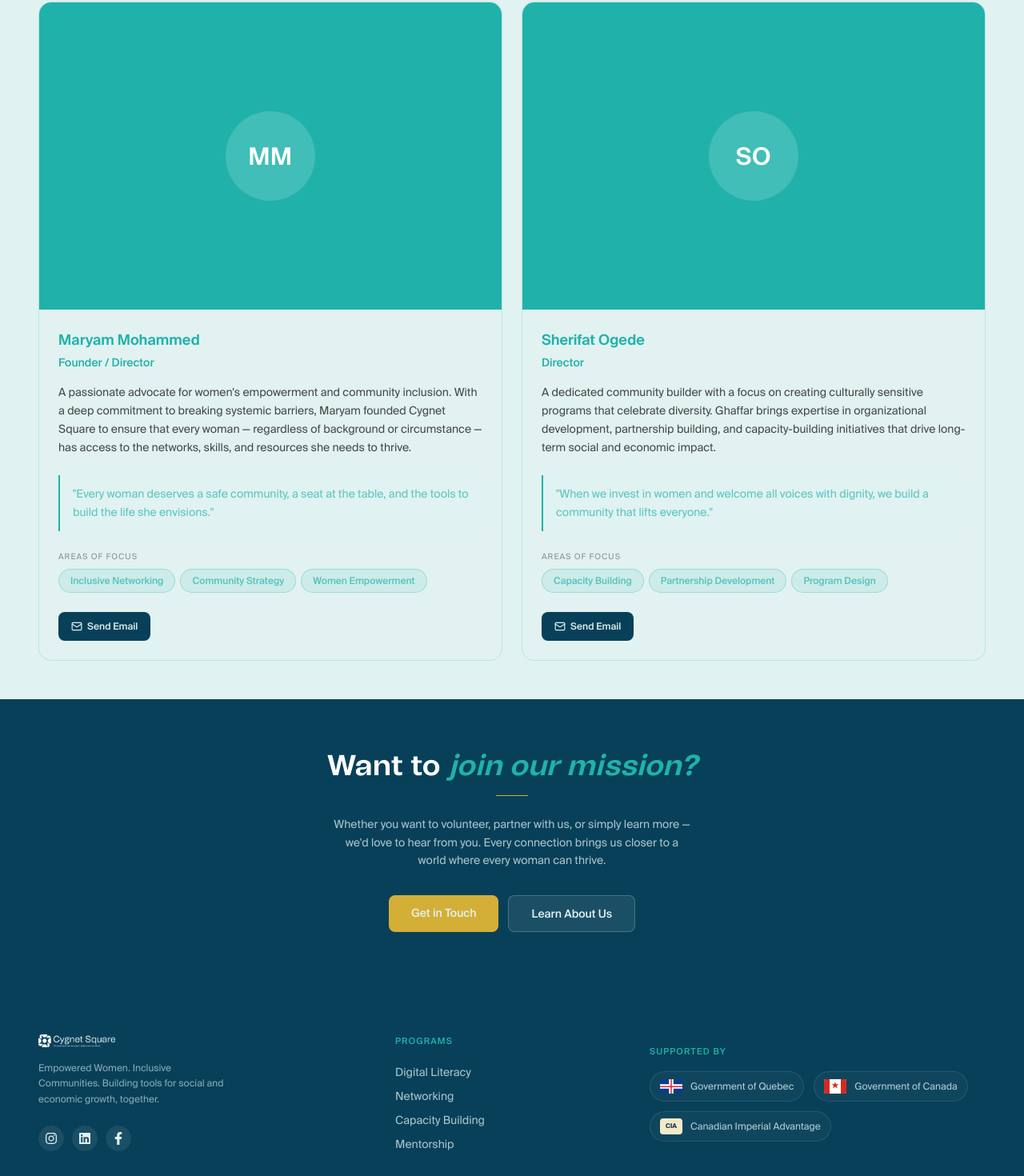
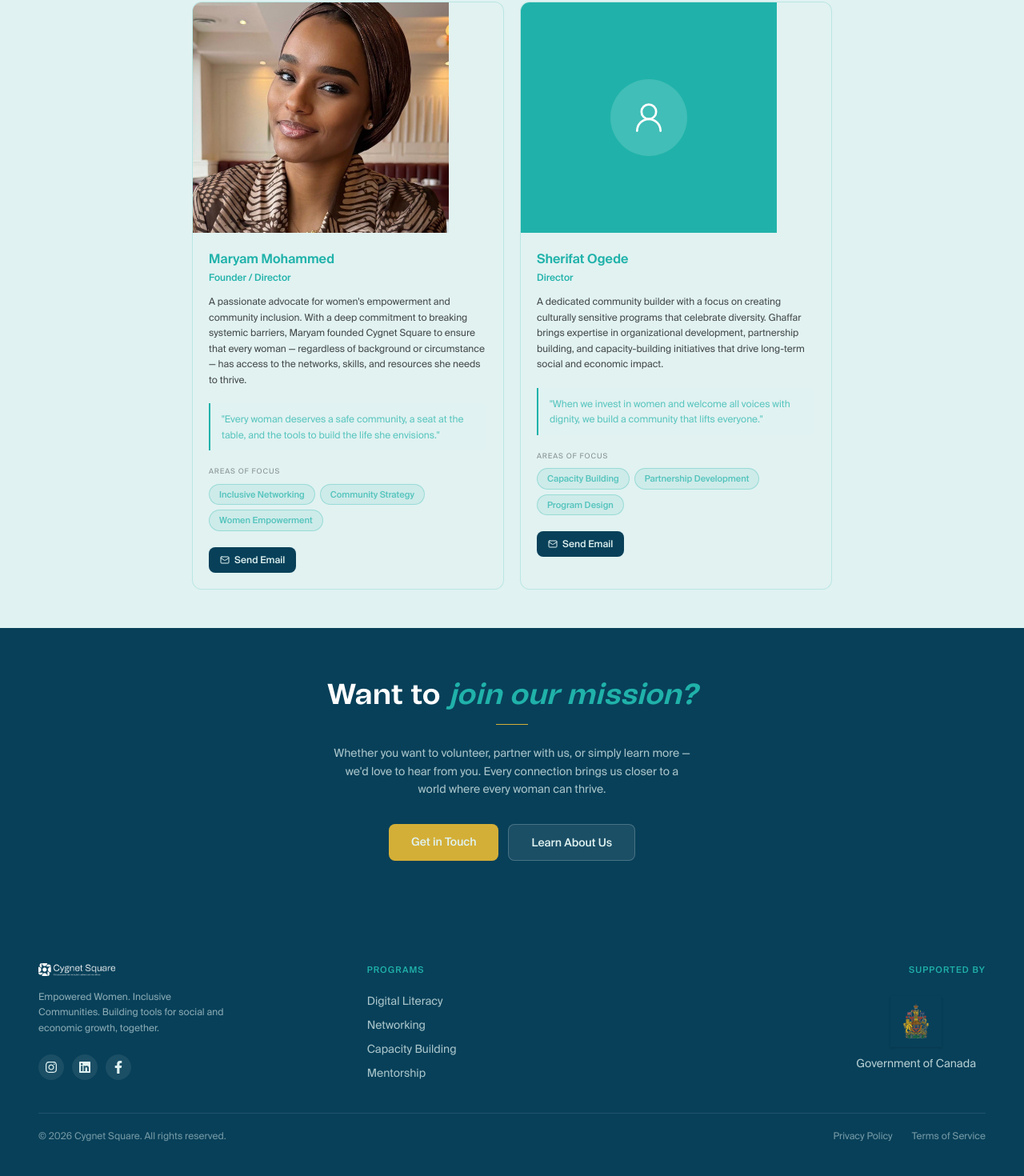
Before and after one commit to Cr4N31/cygnet-square, a React (Vite) app in the folder cygnet_square/: page /team in a window 1280 px wide. Shown: the part 460-1930 px from the top of the page at 80% size. Built offline with nearby package versions, Linux system fonts and the light colour scheme.

Commit message:
Refactor code structure for improved readability and maintainability

```diff
--- a/cygnet_square/src/components/About/WhyWeStarted.jsx
+++ b/cygnet_square/src/components/About/WhyWeStarted.jsx
@@ -1,6 +1,6 @@
 const stats = [
   { value: "2024", label: "Founded", accent: true },
-  { value: "150+", label: "Women supported", accent: false },
+  { value: "100+", label: "Women supported", accent: false },
   { value: "3", label: "Core pillars", accent: false },
   { value: "∞", label: "Connections made", accent: true },
 ];
--- a/cygnet_square/src/components/Home/Contact.jsx
+++ b/cygnet_square/src/components/Home/Contact.jsx
@@ -75,7 +75,7 @@ function Contact() {
                 Visit Us
               </p>
               <p className="text-sm text-base leading-relaxed">
-                Suite 4, 6970 avenue de Monts Montreal, Quebec
+                Montreal, Quebec
               </p>
             </div>
           </div>
--- a/cygnet_square/src/components/Home/Support.jsx
+++ b/cygnet_square/src/components/Home/Support.jsx
@@ -77,7 +77,7 @@ function Support() {
             <div className="w-2 h-2 rounded-full bg-accent" />
             <div>
               <p className="text-sm font-medium text-base-dark leading-tight">
-                Supporting 150+ women
+                Supporting 100+ women
               </p>
               <p className="text-[10px] text-base-mid tracking-wide mt-0.5">
                 Across communities
--- a/cygnet_square/src/components/Team/TeamSection.jsx
+++ b/cygnet_square/src/components/Team/TeamSection.jsx
@@ -1,9 +1,12 @@
-import { Heart, Mail } from "lucide-react";
+import { Heart, Mail, UserRound } from "lucide-react";
+
+import femaleimg from "../../../public/assets/userImgs/Maryam.jpeg";
 
 const team = [
   {
     name: "Maryam Mohammed",
     role: "Founder / Director",
+    img: femaleimg,
     bio: "A passionate advocate for women's empowerment and community inclusion. With a deep commitment to breaking systemic barriers, Maryam founded Cygnet Square to ensure that every woman — regardless of background or circumstance — has access to the networks, skills, and resources she needs to thrive.",
     quote:
       '"Every woman deserves a safe community, a seat at the table, and the tools to build the life she envisions."',
@@ -12,6 +15,7 @@ const team = [
   {
     name: "Sherifat Ogede",
     role: "Director",
+    img: null,
     bio: "A dedicated community builder with a focus on creating culturally sensitive programs that celebrate diversity. Ghaffar brings expertise in organizational development, partnership building, and capacity-building initiatives that drive long-term social and economic impact.",
     quote:
       '"When we invest in women and welcome all voices with dignity, we build a community that lifts everyone."',
@@ -19,25 +23,17 @@ const team = [
   },
 ];
 
-// Deterministic initials, e.g. "Maryam Mohammed" -> "MM"
-function getInitials(fullName) {
-  return fullName
-    .split(" ")
-    .filter(Boolean)
-    .slice(0, 2)
-    .map((part) => part[0].toUpperCase())
-    .join("");
-}
-
 function TeamSection() {
   return (
     <section
       className="bg-mist px-6 sm:px-10 lg:px-12 pt-16 pb-12"
       data-aos="fade-up"
     >
+      {/* Header */}
       <div className="text-center max-w-xl mx-auto mb-12">
         <span className="text-[11px] tracking-widest uppercase text-accent font-medium border border-accent px-3.5 py-1.5 rounded-full inline-flex items-center gap-1.5 mb-5">
-          <Heart className="w-3.5 h-3.5" /> Our Leadership
+          <Heart className="w-3.5 h-3.5" />
+          Our Leadership
         </span>
 
         <h2 className="text-4xl font-semibold text-accent leading-snug tracking-tight mb-5">
@@ -54,51 +50,68 @@ function TeamSection() {
         </p>
       </div>
 
-      <div className="grid grid-cols-1 md:grid-cols-2 gap-6">
-        {team.map(({ name, role, bio, quote, tags }) => (
+      {/* Team */}
+      <div className="grid w-[100vh] grid-cols-1 md:grid-cols-2 gap-5 max-w-5xl mx-auto">
+        {team.map(({ name, role, img, bio, quote, tags }) => (
           <div
             key={name}
-            className="overflow-hidden rounded-2xl border border-accent/20 bg-white/[0.06]"
+            className="overflow-hidden rounded-xl border border-accent/20 bg-white/[0.06]"
           >
-            <div className="bg-accent h-96 flex items-center justify-center">
-              <div className="flex h-28 w-28 items-center justify-center rounded-full bg-white/15 text-3xl font-semibold tracking-wide text-white">
-                {getInitials(name)}
-              </div>
+            {/* Profile Image */}
+            <div className="bg-accent h-72 w-80 overflow-hidden flex items-center justify-center">
+              {img ? (
+                <img
+                  src={img}
+                  alt={name}
+                  className="w-full h-full object-cover"
+                />
+              ) : (
+                <div className="flex h-24 w-24 items-center justify-center rounded-full bg-white/15 text-white">
+                  <UserRound className="w-11 h-11 stroke-[1.5]" />
+                </div>
+              )}
             </div>
 
-            <div className="p-6">
-              <p className="text-lg font-semibold text-accent mb-1">{name}</p>
-              <p className="text-sm text-accent font-medium mb-4">{role}</p>
+            {/* Content */}
+            <div className="p-5">
+              <p className="text-base font-semibold text-accent mb-1">{name}</p>
 
-              <p className="text-sm text-black/70 leading-relaxed mb-6">
+              <p className="text-xs text-accent font-medium mb-3">{role}</p>
+
+              <p className="text-xs text-black/70 leading-relaxed mb-5">
                 {bio}
               </p>
 
-              <div className="bg-mist border-l-[2.5px] border-accent rounded-r-lg px-4 py-3 mb-6">
-                <p className="text-sm italic text-accent/70 leading-relaxed">
+              {/* Quote */}
+              <div className="bg-mist border-l-[2.5px] border-accent rounded-r-lg px-3.5 py-2.5 mb-5">
+                <p className="text-xs italic text-accent/70 leading-relaxed">
                   {quote}
                 </p>
               </div>
 
-              <p className="text-[10px] tracking-widest uppercase text-black/40 mb-2">
+              {/* Areas of Focus */}
+              <p className="text-[9px] tracking-widest uppercase text-black/40 mb-2">
                 Areas of focus
               </p>
-              <div className="flex gap-1.5 flex-wrap mb-6">
+
+              <div className="flex gap-1.5 flex-wrap mb-5">
                 {tags.map((tag) => (
                   <span
                     key={tag}
-                    className="bg-accent/10 border border-accent/30 text-accent/70 text-xs font-medium px-3.5 py-1.5 rounded-full"
+                    className="bg-accent/10 border border-accent/30 text-accent/70 text-[11px] font-medium px-3 py-1 rounded-full"
                   >
                     {tag}
                   </span>
                 ))}
               </div>
 
+              {/* Email */}
               <a
                 href="mailto:cygnetsquare@gmail.com"
-                className="inline-flex items-center gap-1.5 bg-abyss hover:bg-accent transition-all duration-300 text-on-base text-xs font-medium px-4 py-2.5 rounded-lg"
+                className="inline-flex items-center gap-1.5 bg-abyss hover:bg-accent transition-all duration-300 text-on-base text-xs font-medium px-3.5 py-2 rounded-lg"
               >
-                <Mail className="w-3.5 h-3.5" /> Send Email
+                <Mail className="w-3 h-3" />
+                Send Email
               </a>
             </div>
           </div>
--- a/cygnet_square/src/components/shared/Footer.jsx
+++ b/cygnet_square/src/components/shared/Footer.jsx
@@ -1,73 +1,43 @@
-import { Camera, ArrowRight, Feather } from "lucide-react";
 import { FaInstagram, FaLinkedin, FaFacebookF } from "react-icons/fa";
 import logo from "/assets/logos/logolight.png";
+import canadaCoatOfArms from "/assets/logos/canadian-coat-of-arms-transparent.png";
 
-const navLinks = [
-  { label: "Home", href: "/" },
-  { label: "About", href: "/about" },
-  { label: "Contact", href: "/contact" },
-];
 const programs = [
   "Digital Literacy",
   "Networking",
   "Capacity Building",
   "Mentorship",
 ];
-const socials = [FaInstagram, FaLinkedin, FaFacebookF];
 
-function Flag({ type }) {
-  if (type === "quebec") {
-    return (
-      <svg
-        viewBox="0 0 28 18"
-        className="h-5 w-7 rounded-sm overflow-hidden"
-        aria-label="Quebec flag"
-      >
-        <rect width="28" height="18" fill="#0b3c8c" />
-        <rect x="0" y="6.25" width="28" height="5.5" fill="#ffffff" />
-        <rect x="11.25" y="0" width="5.5" height="18" fill="#ffffff" />
-        <rect x="13.25" y="0" width="1.5" height="18" fill="#d72638" />
-        <rect x="0" y="8.5" width="28" height="1.5" fill="#d72638" />
-      </svg>
-    );
-  }
-
-  if (type === "canada") {
-    return (
-      <svg
-        viewBox="0 0 28 18"
-        className="h-5 w-7 rounded-sm overflow-hidden"
-        aria-label="Canada flag"
-      >
-        <rect width="28" height="18" fill="#ffffff" />
-        <rect width="7" height="18" fill="#d52b1e" />
-        <rect x="21" width="7" height="18" fill="#d52b1e" />
-        <rect x="7" width="14" height="18" fill="#ffffff" />
-        <path
-          d="M14 3.2L15.1 6.3L18.4 6.3L15.8 8.3L16.9 11.4L14 9.4L11.1 11.4L12.2 8.3L9.6 6.3L12.9 6.3L14 3.2Z"
-          fill="#d52b1e"
-        />
-      </svg>
-    );
-  }
-
-  return (
-    <div className="flex h-5 w-7 items-center justify-center rounded-sm bg-[#F4E9C7] text-[8px] font-bold text-[#16314D]">
-      CIA
-    </div>
-  );
-}
+const socials = [
+  {
+    icon: FaInstagram,
+    href: "https://www.instagram.com/cygnetsquare?stkn=MXBoOWp1aTZiM2Fkag%3D%3D&utm_source=qr",
+    label: "Instagram",
+  },
+  {
+    icon: FaLinkedin,
+    href: "#",
+    label: "LinkedIn",
+  },
+  {
+    icon: FaFacebookF,
+    href: "#",
+    label: "Facebook",
+  },
+];
 
 const supportItems = [
-  { label: "Government of Quebec", type: "quebec" },
-  { label: "Government of Canada", type: "canada" },
-  { label: "Canadian Imperial Advantage", type: "cia" },
+  {
+    label: "Government of Canada",
+    logo: canadaCoatOfArms,
+  },
 ];
 
 function Footer() {
   return (
     <footer className="bg-abyss px-6 sm:px-10 lg:px-12 pt-16 pb-12">
-      <div className="flex flex-col md:flex-row items-start md:items-center md:justify-between gap-12 pb-10">
+      <div className="grid grid-cols-1 gap-12 pb-10 md:grid-cols-3 md:items-start">
         {/* Brand */}
         <div>
           <div className="flex items-center gap-2.5 mb-4">
@@ -78,13 +48,17 @@ function Footer() {
             and economic growth, together.
           </p>
           <div className="flex gap-2.5">
-            {socials.map((Icon, i) => (
-              <div
-                key={i}
-                className="w-8 h-8 rounded-full bg-white/[0.08] flex items-center justify-center cursor-pointer hover:bg-[#D4AF37] transition-colors"
+            {socials.map(({ icon: Icon, href, label }) => (
+              <a
+                key={label}
+                href={href}
+                target="_blank"
+                rel="noopener noreferrer"
+                aria-label={label}
+                className="w-8 h-8 rounded-full bg-white/[0.08] flex items-center justify-center hover:bg-[#D4AF37] transition-colors"
               >
                 <Icon className="w-4 h-4 text-accent-light" />
-              </div>
+              </a>
             ))}
           </div>
         </div>
@@ -108,18 +82,26 @@ function Footer() {
         </div>
 
         {/* Supported by */}
-        <div className="w-full md:max-w-[420px]">
+        <div className="flex flex-col items-center md:items-end">
           <p className="text-[11px] tracking-widest uppercase text-accent font-medium mb-4">
             Supported by
           </p>
-          <div className="flex flex-wrap gap-3">
+          <div className="flex flex-wrap justify-center gap-3 md:justify-end">
             {supportItems.map((item) => (
               <div
                 key={item.label}
-                className="flex items-center gap-2.5 rounded-full border border-white/10 bg-white/[0.03] px-3 py-2"
+                className="flex flex-col items-center gap-2.5 px-3 py-2"
               >
-                <Flag type={item.type} />
-                <span className="text-xs text-accent-light opacity-80 whitespace-nowrap">
+                {/* Light plate behind the coat of arms so its dark linework
+                    and lighter shield details stay visible against bg-abyss */}
+                <div className="flex h-16 w-16 items-center justify-center  p-2 shadow-sm">
+                  <img
+                    src={item.logo}
+                    alt={item.label}
+                    className="h-full w-full object-contain"
+                  />
+                </div>
+                <span className="text-sm text-accent-light opacity-80 whitespace-nowrap">
                   {item.label}
                 </span>
               </div>
```
Also changed, not shown: cygnet_square/public/assets/logos/canadian-coat-of-arms-transparent.png (added), cygnet_square/public/assets/userImgs/Maryam.jpeg (added).
